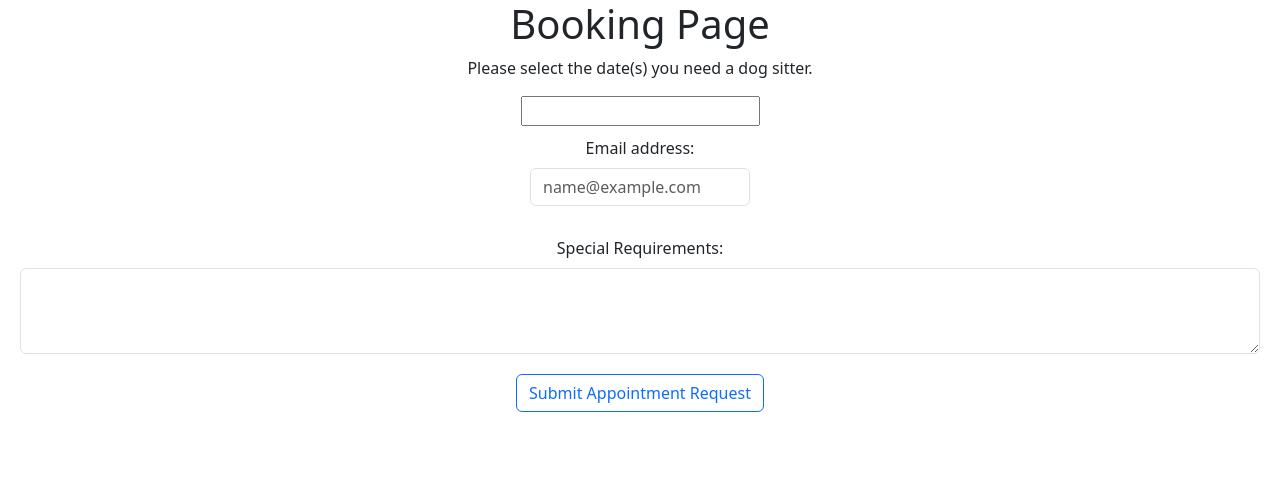
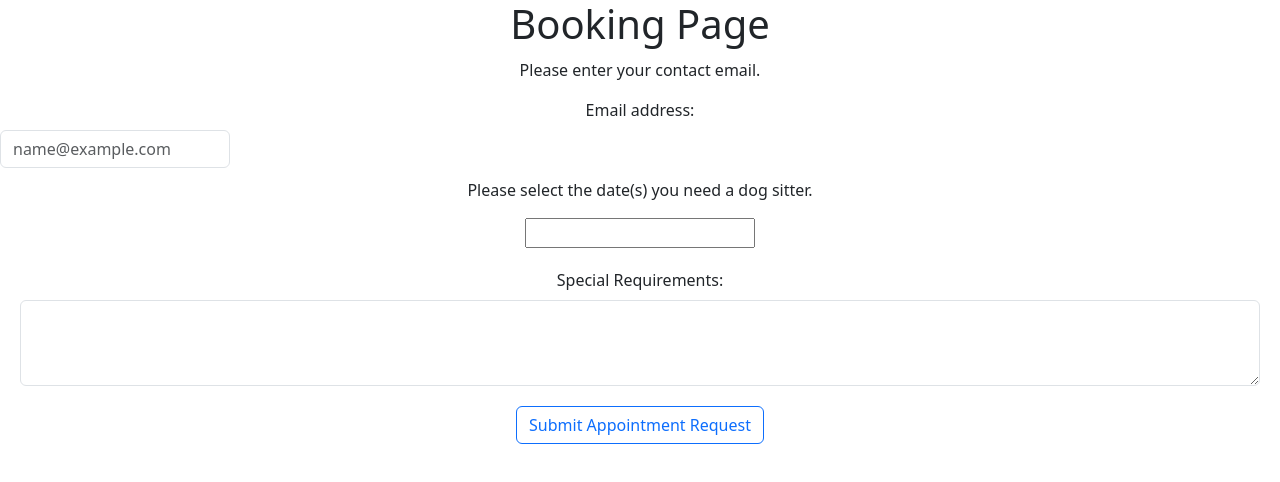
Before and after one commit to mrao2/newtowndogs, a React (Create React App) app in the folder frontend/: page / in a window 1280 px wide. Shown: the top 482 px of the page. Built offline with nearby package versions, Linux system fonts and the light colour scheme.

Commit message:
updated Bookingpage css

```diff
--- a/frontend/src/BookingPage/BookingPage.css
+++ b/frontend/src/BookingPage/BookingPage.css
@@ -1,10 +1,14 @@
 .clientEmail {
     display: block;
     margin: 10px auto;
-    width: 220px;
 }
 
 .appSpecialRequirements {
     padding: 10px;
     margin: auto;
 }
+
+input {
+    max-width: 230px;
+    display: inline-block;
+}
--- a/frontend/src/BookingPage/BookingPage.js
+++ b/frontend/src/BookingPage/BookingPage.js
@@ -22,17 +22,20 @@ const BookingPage = () => {
         <>
             <h1>Booking Page</h1>
 
-            <p>Please select the date(s) you need a dog sitter.</p>
+
             <Form>
-                <div id="appDatePicker">
-                    <DatePicker className="appDatePicker" selected={startDate} onChange={handleChange} startDate={startDate} endDate={endDate} selectsRange />
-                </div>
                 <div className="clientEmail">
+                    <p>Please enter your contact email.</p>
                     <Form.Group className="clientEmail" controlId="clientEmail">
                         <Form.Label>Email address: </Form.Label>
                         <Form.Control type="email" placeholder="name@example.com" />
                     </Form.Group>
                 </div>
+                <p>Please select the date(s) you need a dog sitter.</p>
+                <div id="appDatePicker">
+                    <DatePicker className="appDatePicker" selected={startDate} onChange={handleChange} startDate={startDate} endDate={endDate} selectsRange />
+                </div>
+
                 <div className="appSpecialRequirements">
                     <Form.Group className="appSpecialRequirements" controlId="appSpecialRequirements">
                         <Form.Label>Special Requirements: </Form.Label>
```
